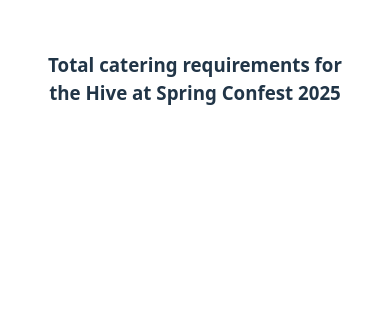
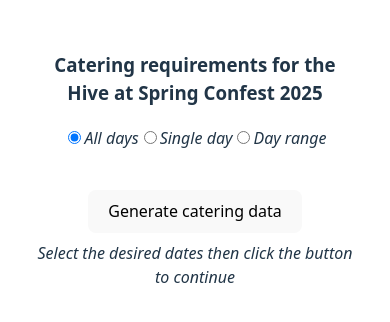
Before and after one commit to mileswhiticker/hivecateringexport, a React (Vite) app: page / in a window 390 px wide. Shown: the top 322 px of the page. Built offline with nearby package versions, Linux system fonts and the light colour scheme; no server answers.

Commit message:
feat(frontend): responsive design for date selection input as well as polling button
Signed-off-by: Miles Whiticker <miles.whiticker@gmail.com>

```diff
--- a/index.html
+++ b/index.html
@@ -1,5 +1,5 @@
 <!doctype html>
-<html lang="en">
+<html lang="en-AU">
   <head>
     <meta charset="UTF-8" />
     <link rel="icon" type="image/svg+xml" href="/vite.svg" />
--- a/src/App.css
+++ b/src/App.css
@@ -7,6 +7,14 @@
 
 td {
   text-align: left;
+}
+
+.hidden {
+  display: none;
+}
+
+.lineItem {
+  margin-bottom: 0.5rem;
 }
 
 .logo {
--- a/src/App.tsx
+++ b/src/App.tsx
@@ -1,40 +1,158 @@
-import { useEffect, useState } from 'react'
+import { useState } from 'react'
+import * as React from "react";
 import './App.css'
-
-function formatTable(json: []) {
-    console.log(json);
-    const rows = [];
-
-    for(const key in json) {
-        rows.push(
-            <tr key={key}>
-                <td><b>{key}</b>: {json[key]}</td>
-            </tr>
-        );
-    }
-    return (
-        <table><tbody>{rows}</tbody></table>
-    );
-}
 
 function App() {
 
     const backend_port = import.meta.env.VITE_HIVECATER_BACKEND_PORT || 4000;
     const api_url = `http://localhost:${backend_port}/api/sheets`;
-    const [data, setData] = useState(<div></div>);
 
+    const [dietTable, setDietTable] = useState(<div></div>);
+    const [dateHeading, setDateHeading] = useState("Select the desired dates then click the button to continue");
+    const [selectedDateRequest, setDateRequest] = useState("All days");
 
-    useEffect(() => {
+    const [inputStartDate, setInputStartDate] = useState("2025-10-10");
+    const [inputEndDate, setInputEndDate] = useState("2025-11-10");
+
+    const handleDateRequestChange = (event: React.ChangeEvent<HTMLInputElement>) => {
+        setDateRequest(event.target.value);
+
+        //safety checking for date ranges
+        if(event.target.value === "Day range") {
+            const startDate = new Date(inputStartDate);
+            const endDate = new Date(inputEndDate);
+
+            //make sure the end date is always at or after the start date
+            if(endDate.getTime() < startDate.getTime()){
+                //force the end date to be the same as the start date
+                const dateStr = `${startDate.getFullYear()}/${startDate.getMonth()}/${startDate.getDay()}`;
+                setInputEndDate(dateStr);
+                console.log(`Forcing end date to be: ${dateStr}`);
+            }
+        }
+    };
+
+    const pollingButtonDefault =
+        <button onClick={() => pollCateringData()}>
+            Generate catering data
+        </button>;
+    const pollingButtonLoading = <button disabled>Loading, please wait...</button>;
+    const [pollingButton, setPollingButton] = useState(pollingButtonDefault);
+
+    function pollCateringData(){
+        setPollingButton(pollingButtonLoading);
+        setDietTable(<div></div>);
         fetch(api_url)
             .then((res) => res.json())
-            .then((values) => setData(formatTable(values)))
+            .then((values) => processRequestJson(values))
             .catch(console.error);
-    }, [api_url]);
+    }
+
+    function processRequestJson(json){
+
+        //construct a subheading showing the date/s for our request
+        let newDateHeading = `Catering for: ${json.date_request}`;
+
+        //customise it a bit further
+        if(json.date_request === "Single day"){
+            newDateHeading += ` ${json.date_start}`;
+        } else if(json.date_request === "Day range"){
+            newDateHeading += ` ${json.date_start} - ${json.date_end}`;
+        }
+
+        //now apply it
+        setDateHeading(newDateHeading);
+
+        //loop over all rows in the response json to construct our html table
+        const rows = [];
+        for(const key in json) {
+            //skip fields that start with date because we only want diet prefs in the table
+            if(key.substring(0,4) === "date"){
+                continue;
+            }
+
+            rows.push(
+                <tr key={key}>
+                    <td><b>{key}</b>: {json[key]}</td>
+                </tr>
+            );
+        }
+        setDietTable(<table><tbody>{rows}</tbody></table>);
+        setPollingButton(pollingButtonDefault);
+    }
 
   return (
     <>
-        <h3>Total catering requirements for the Hive at Spring Confest 2025</h3>
-        <div>{data}</div>
+        <h3>Catering requirements for the Hive at Spring Confest 2025</h3>
+        <div className="lineItem"><em>
+            <label>
+                <input
+                    type="radio"
+                    name="dateRequestInput"
+                    value="All days"
+                    checked={selectedDateRequest === "All days"}
+                    onChange={handleDateRequestChange}
+                />
+                All days
+            </label>
+            <label>
+                <input
+                    type="radio"
+                    name="dateRequestInput"
+                    value="Single day"
+                    checked={selectedDateRequest === "Single day"}
+                    onChange={handleDateRequestChange}
+                />
+                Single day
+            </label>
+            <label>
+                <input
+                    type="radio"
+                    name="dateRequestInput"
+                    value="Day range"
+                    checked={selectedDateRequest === "Day range"}
+                    onChange={handleDateRequestChange}
+                />
+                Day range
+            </label>
+        </em></div>
+
+        <div className="lineItem">
+
+        {/* when the user wants all days */}
+        <div className={selectedDateRequest === "All days" ? "" : "hidden"}><br/></div>
+
+        {/* when the user wants a single day */}
+        <div className={selectedDateRequest === "Single day" ? "" : "hidden"}><input
+            type="date"
+            name="event"
+            min="2025-10-01"
+            max="2025-12-01"
+            value={inputStartDate}
+            onChange={(e) => setInputStartDate(e.target.value)}
+        /></div>
+
+        {/* when the user wants a range of days */}
+        <div className={selectedDateRequest === "Day range" ? "" : "hidden"}>Between <input
+            type="date"
+            name="event"
+            min="2025-10-01"
+            max="2025-12-01"
+            value={inputStartDate}
+            onChange={(e) => setInputStartDate(e.target.value)}
+        /> and <input
+            type="date"
+            name="event"
+            min="2025-10-01"
+            max="2025-12-01"
+            value={inputEndDate}
+            onChange={(e) => setInputEndDate(e.target.value)}
+        /></div>
+        </div>
+
+        <div className="lineItem">{pollingButton}</div>
+        <div className="lineItem"><em>{dateHeading}</em></div>
+        <div>{dietTable}</div>
     </>
   )
 }
```
